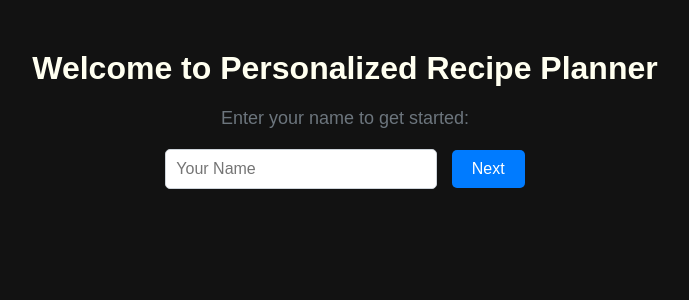
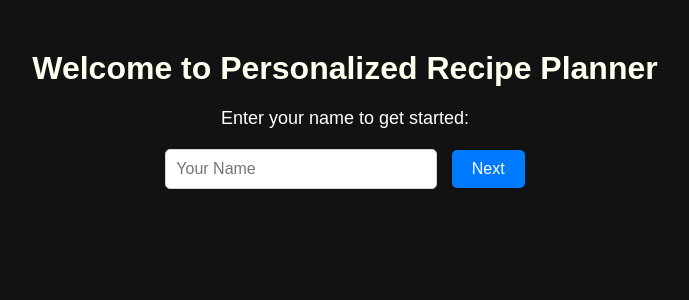
Before and after one commit to sfd2004/Assignment_2, a Flask app: page / in a window 1280 px wide. Shown: the top 300 px of the page, without its empty margins (295-984 px from the left). Run offline with Flask 3, Linux system fonts and the light colour scheme.

Commit message:
Update home.css

```diff
--- a/static/home.css
+++ b/static/home.css
@@ -13,7 +13,7 @@ h1 {
 
 p {
     font-size: 18px;
-    color: #6c757d;
+    color: #FFFFFF;
 }
 
 form {
```
